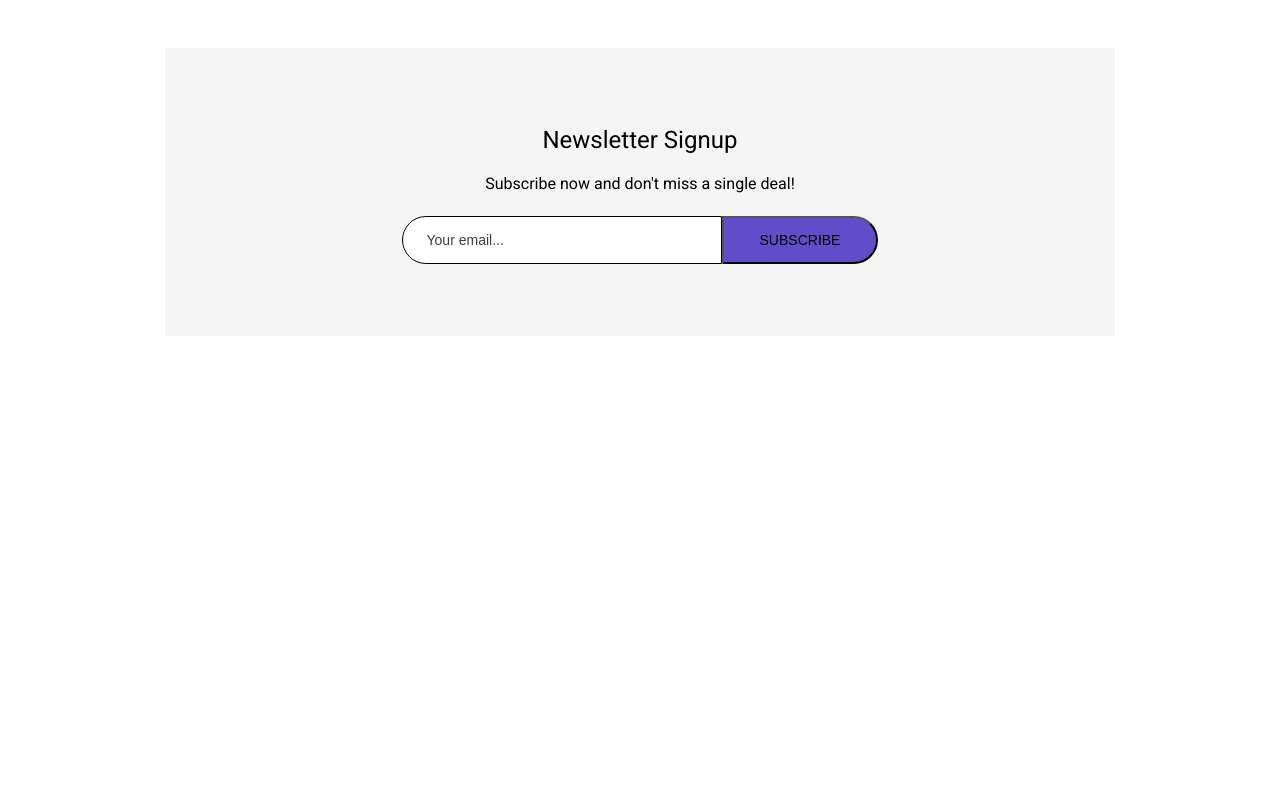
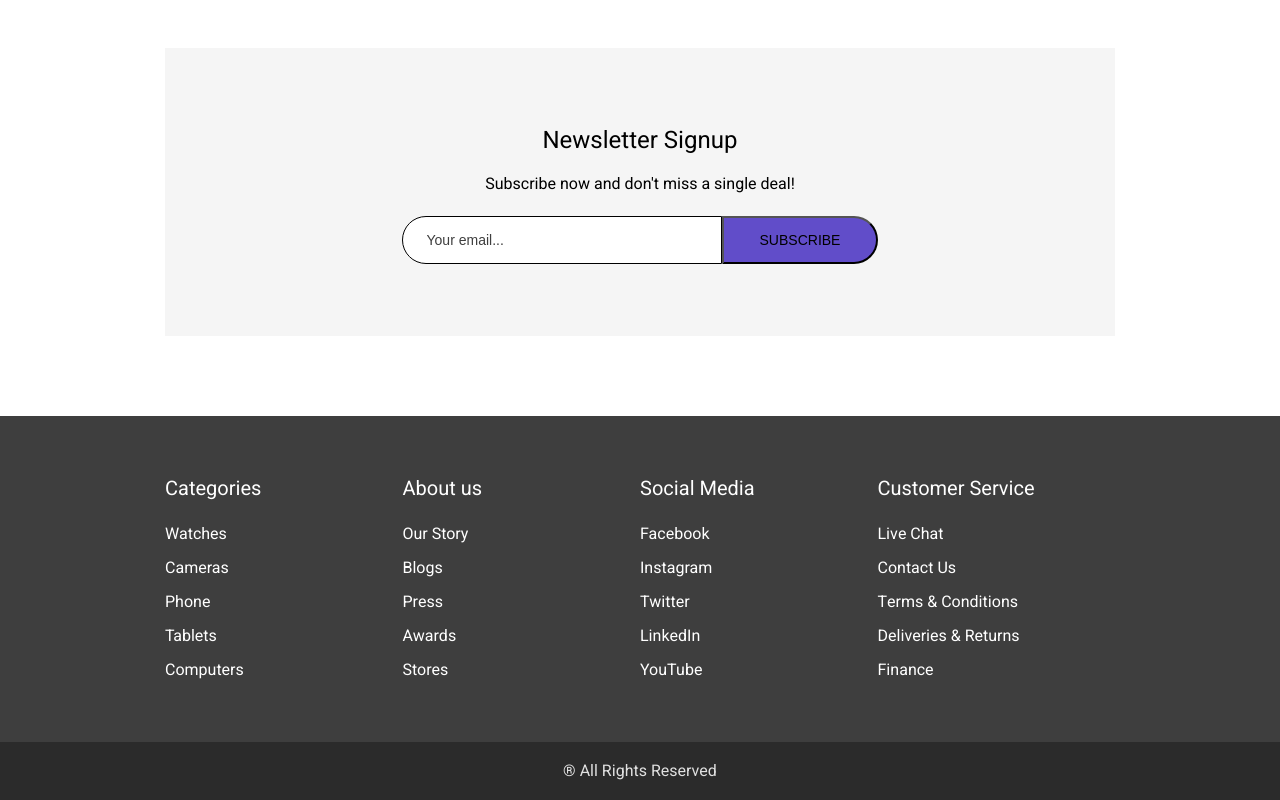
Before and after one commit to piyush99755/VR_Glasses_Website, a plain HTML site: page index.html in a window 1280 px wide. Shown: the part 1374-2174 px from the top of the page. Before the commit the page ends 1790 px from the top, so only its background shows below. Drawn offline with Linux system fonts and the light colour scheme.

Commit message:
Implemented designing footer and copyright section

```diff
--- a/css/styles.css
+++ b/css/styles.css
@@ -292,7 +292,6 @@ section.newsletter input[type=email]::placeholder {
 
 section.newsletter button[type=submit] {
     background-color:#614DC9;
-    border-radius:1px solid #614DC9;
     border-radius: 0 25px 25px 0;
     height:48px;
     padding:0 36px;
@@ -301,3 +300,60 @@ section.newsletter button[type=submit] {
     line-height:21px;
     text-transform: uppercase;
 }
+
+footer {
+    background-color: #3E3E3E;
+    color:white;
+    padding:60px 0;
+
+
+}
+
+footer .container{
+    display:flex;
+    justify-content:space-between;
+    width: 950px;
+    max-width:100%;
+}
+
+footer ul {
+    list-style-type: none;
+    padding:0;
+    margin:0;
+    width:25%;
+
+}
+
+footer ul li.list-title{
+    font-weight:400;
+    font-size:20px;
+    line-height:26px;
+    margin-bottom:20px;
+}
+
+footer ul li{
+    font-weight:400;
+    font-size:16px;
+    line-height:24px;
+    margin-bottom: 10px;
+
+
+}
+footer ul li:last-of-type{
+    margin-bottom:0;
+}
+
+footer ul li a {
+    color:white;
+    text-decoration: none;
+}
+
+section.copyright {
+  text-align:center;
+  padding:18px 0;
+  background-color:#2B2B2B;
+  color:#E0E0E0;
+  font-weight:400;
+  font-size:16px;
+  line-height:22px;
+}
--- a/index.html
+++ b/index.html
@@ -109,5 +109,47 @@
         <input type="email" placeholder="Your email..."><button type="submit">Subscribe</button>
     </section>
 
+    <footer>
+        <div class="container">
+
+            <ul>
+                <li class="list-title">Categories</li>
+                <li><a href="#">Watches</a></li>
+                <li><a href="#">Cameras</a></li>
+                <li><a href="#">Phone</a></li>
+                <li><a href="#">Tablets</a></li>
+                <li><a href="#">Computers</a></li>
+            </ul>
+            <ul>
+                <li class="list-title">About us</li>
+                <li><a href="#">Our Story</a></li>
+                <li><a href="#">Blogs</a></li>
+                <li><a href="#">Press</a></li>
+                <li><a href="#">Awards</a></li>
+                <li><a href="#">Stores</a></li>
+            </ul>
+            <ul>
+                <li class="list-title">Social Media</li>
+                <li><a href="#">Facebook</a></li>
+                <li><a href="#">Instagram</a></li>
+                <li><a href="#">Twitter</a></li>
+                <li><a href="#">LinkedIn</a></li>
+                <li><a href="#">YouTube</a></li>
+            </ul>
+            <ul>
+                <li class="list-title">Customer Service</li>
+                <li><a href="#">Live Chat</a></li>
+                <li><a href="#">Contact Us</a></li>
+                <li><a href="#">Terms &amp; Conditions</a></li>
+                <li><a href="#">Deliveries &amp; Returns</a></li>
+                <li><a href="#">Finance</a></li>
+            </ul>
+        </div>
+    </footer>
+
+    <section class="copyright">
+        &reg All Rights Reserved
+    </section>
+
 </body>
 </html>
```
